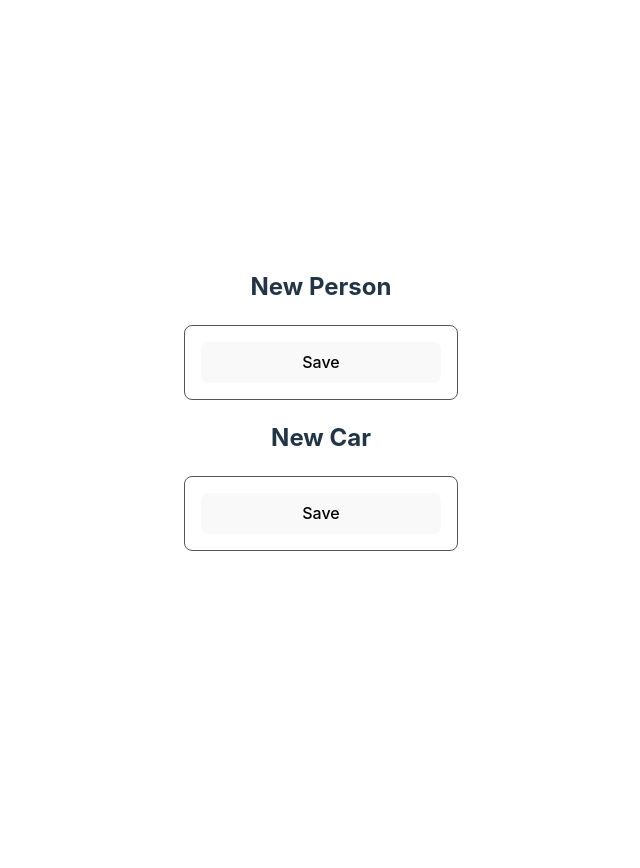
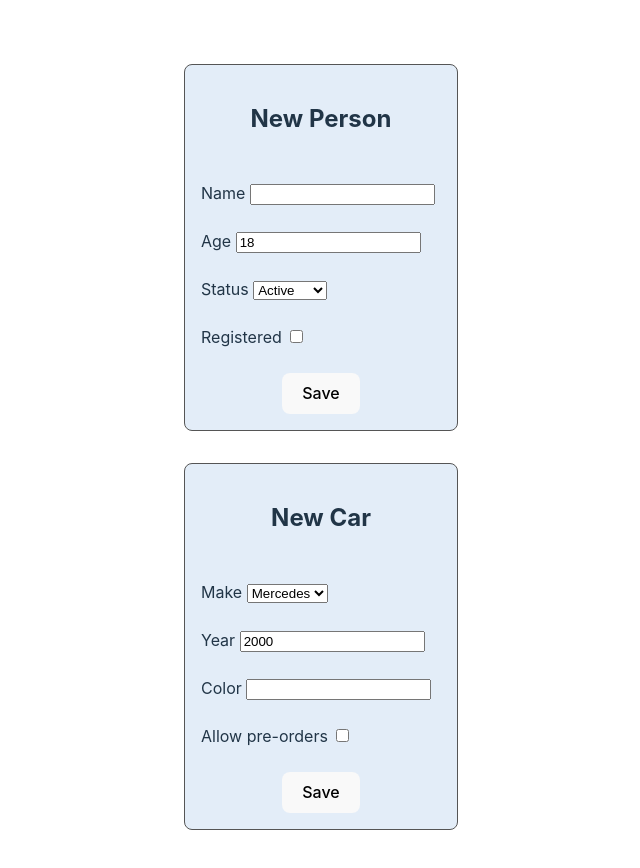
Before and after one commit to qndrey/challenge, a React (Vite) app: page / in a window 1280 px wide. Shown: the top 868 px of the page, without its empty margins (319-959 px from the left). Before the commit the page ends 800 px from the top, so only its background shows below. Built offline with nearby package versions, Linux system fonts and the light colour scheme.

Commit message:
Integrate form card flow

```diff
--- a/src/App.css
+++ b/src/App.css
@@ -11,8 +11,11 @@
   gap: 1rem;
 }
 
-form {
+.form {
   display: flex;
+  margin: 2rem;
+  border-radius: 6px;
+  background-color: rgb(227, 237, 248);
   flex-direction: column;
   border: 0.025rem solid #555;
   border-radius: 0.5rem;
@@ -21,6 +24,10 @@ form {
   gap: 1.5rem;
 }
 
+.input {
+  text-align: left;
+}
+
 .error {
   color: #ff4d4d;
   font-size: 0.9em;
--- a/src/App.tsx
+++ b/src/App.tsx
@@ -1,24 +1,15 @@
 import './App.css'
-import { Form } from './Form';
-
-const person = {
-  // person form config
-  // fields are: name, age, status (active/inactive), registered
-}
-
-const car = {
-  // car form config
-  // fields are: make (mercedes/bmw/toyota), year, color, pre-order
-}
+import { FormCard } from './components';
+import { personFormConfig, carFormConfig } from './config';
 
 /**
  * --- Reminder ---
  * - Please mind the file and folder structure. You can create new files or folders.
- * - You can use official React documentation.
+* - You can use official React documentation.
  *
  * --- Instructions ---
  * Create a form component that renders a form based on the config object.
- *  - Render the form elements based on the config object.
+*  - Render the form elements based on the config object.
  *  - You don't need to have a default value for the fields. The ones in the screenshots are just examples.
  *  - You can use either controlled or uncontrolled inputs.
  *
@@ -33,19 +24,14 @@ const car = {
  * - number
  * - boolean
  * - enum
- *
+*
  */
+
 function App() {
   return (
     <div className="container">
-      <div>
-        <h2>New Person</h2>
-        <Form config={person} />
-      </div>
-      <div>
-        <h2>New Car</h2>
-        <Form config={car} />
-      </div>
+      <FormCard title={'New Person'} config={personFormConfig} />
+      <FormCard title={'New Car'} config={carFormConfig} />
     </div>
   );
 }
--- a/src/Form.tsx
+++ /dev/null
@@ -1,15 +0,0 @@
-/**
- * This is a form component that renders a form based on the config object.
- */
-export function Form({ config }) {
-  const handleSubmit = (e) => {
-    // you can use the following code snippet to get all form elements:
-    console.log(e.target.elements);
-  }
-
-  return (
-    <form onSubmit={handleSubmit}>
-      <button type='submit'>Save</button>
-    </form>
-  );
-}
--- /dev/null
+++ b/src/components/cards/FormCard.tsx
@@ -0,0 +1,49 @@
+import React from 'react';
+import { FieldInput } from '../../types';
+
+type FormCardProps = {
+    title: string;
+    config: FieldInput[];
+};
+
+const FormCard: React.FC<FormCardProps> = ({ title, config }) => {
+
+    const handleSubmit = (e: React.BaseSyntheticEvent) => {
+        // you can use the following code snippet to get all form elements:
+        console.log(e.target.elements);
+    }
+
+    const renderContent = (input: FieldInput) => {
+        if (input?.type === 'enum') {
+            return <select>
+                {input?.options?.map((option: any) => (
+                    <option value={option}>{option}</option>
+                ))}
+            </select>
+        }
+        else {
+            return <input
+                value={input?.min || ''}
+                type={input?.type}
+                onChange={(e) => console.log(e.target.value)}
+            />
+        }
+    }
+
+    return (
+        <div className='form'>
+            <h2>{title}</h2>
+            {config?.map((input: FieldInput, index) => (
+                <div key={`${input?.label}-${index}`} className='input'>
+                    <label>{input?.label} </label>
+                    {renderContent(input)}
+                </div>
+            ))}
+            <form onSubmit={handleSubmit}>
+                <button type='submit'>Save</button>
+            </form>
+        </div>
+    );
+};
+
+export default FormCard;
--- /dev/null
+++ b/src/components/cards/index.ts
@@ -0,0 +1 @@
+export { default as FormCard } from './FormCard';
--- /dev/null
+++ b/src/components/index.ts
@@ -0,0 +1 @@
+export * from './cards';
--- /dev/null
+++ b/src/config.ts
@@ -0,0 +1,15 @@
+import { FieldInput } from './types';
+
+export const personFormConfig: FieldInput[] = [
+  { label: 'Name', type: 'string' },
+  { label: 'Age', type: 'number', min: 18, max: 99 },
+  { label: 'Status', type: 'enum', options: ['Active', 'In-Active'] },
+  { label: 'Registered', type: 'checkbox' },
+];
+
+export const carFormConfig: FieldInput[] = [
+  { label: 'Make', type: 'enum', options: ['Mercedes', 'Bmw', 'Toyota'] },
+  { label: 'Year', type: 'number', min: 2000, max: 2022 },
+  { label: 'Color', type: 'string' },
+  { label: 'Allow pre-orders', type: 'checkbox' },
+];
--- /dev/null
+++ b/src/types.ts
@@ -0,0 +1,9 @@
+export type FieldType = 'string' | 'number' | 'checkbox' | 'enum';
+
+export type FieldInput = {
+  label: string;
+  type: FieldType;
+  min?: number;
+  max?: number;
+  options?: string[];
+}
```
